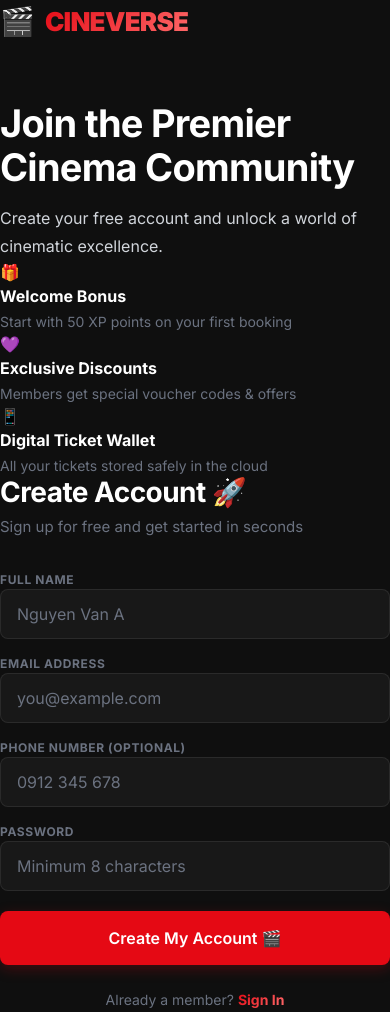
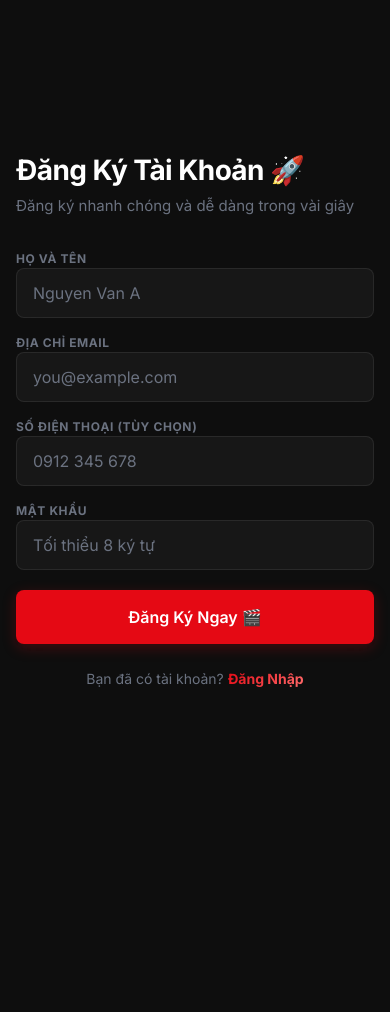
Before and after one commit to phidanghai-spec/Cinema-Management-System, a Django app: page /register/ in a window 390 px wide. After the commit the page ends 687 px from the top, so only its background shows below. Run offline with Django 4.2, Linux system fonts and the light colour scheme.

Commit message:
design: restore auth pages split-screen layout styles and translate register/login pages to Vietnamese

```diff
--- a/cinema/static/cinema/css/pages.css
+++ b/cinema/static/cinema/css/pages.css
@@ -786,3 +786,89 @@
   align-items: center;
   margin-bottom: var(--spacing-4);
 }
+
+/* ── Auth Pages ── */
+.auth-wrapper {
+  min-height: 100vh;
+  display: grid;
+  grid-template-columns: 1fr 480px;
+  background-color: var(--color-bg-primary);
+}
+
+.auth-left {
+  position: relative;
+  overflow: hidden;
+  background: linear-gradient(135deg, #0e111d 0%, #17122b 100%);
+  display: flex;
+  flex-direction: column;
+}
+
+.auth-left-bg {
+  position: absolute;
+  inset: 0;
+  background-size: cover;
+  background-position: center;
+  opacity: 0.15;
+  filter: blur(1px);
+  transform: scale(1.02);
+}
+
+.auth-left-overlay {
+  position: absolute;
+  inset: 0;
+  background: linear-gradient(135deg, rgba(229, 9, 20, 0.15) 0%, rgba(59, 130, 246, 0.1) 100%);
+}
+
+.auth-left-content {
+  position: relative;
+  z-index: 2;
+  padding: var(--spacing-12);
+  display: flex;
+  flex-direction: column;
+  height: 100%;
+  justify-content: space-between;
+  flex: 1;
+}
+
+.auth-features {
+  display: flex;
+  flex-direction: column;
+  gap: var(--spacing-6);
+  margin-top: auto;
+  margin-bottom: var(--spacing-6);
+}
+
+.auth-feature {
+  display: flex;
+  align-items: flex-start;
+  gap: var(--spacing-4);
+}
+
+.auth-feature-icon {
+  width: 44px;
+  height: 44px;
+  border-radius: var(--radius-md);
+  background: rgba(229, 9, 20, 0.15);
+  border: 1px solid rgba(229, 9, 20, 0.3);
+  display: flex;
+  align-items: center;
+  justify-content: center;
+  font-size: 20px;
+  flex-shrink: 0;
+}
+
+.auth-right {
+  background: rgba(15, 15, 15, 0.85);
+  backdrop-filter: blur(25px);
+  -webkit-backdrop-filter: blur(25px);
+  border-left: 1px solid var(--border-glass);
+  display: flex;
+  align-items: center;
+  justify-content: center;
+  padding: var(--spacing-10) var(--spacing-8);
+}
+
+.auth-form-box {
+  width: 100%;
+  max-width: 380px;
+}
--- a/cinema/static/cinema/css/responsive.css
+++ b/cinema/static/cinema/css/responsive.css
@@ -150,4 +150,17 @@
   footer div {
     text-align: center !important;
   }
+
+  /* Auth Pages Mobile Layout */
+  .auth-wrapper {
+    grid-template-columns: 1fr;
+  }
+  .auth-left {
+    display: none !important;
+  }
+  .auth-right {
+    padding: var(--spacing-8) var(--spacing-4);
+    min-height: 100vh;
+    border-left: none;
+  }
 }
--- a/cinema/templates/cinema/register.html
+++ b/cinema/templates/cinema/register.html
@@ -4,7 +4,7 @@
 <head>
     <meta charset="UTF-8">
     <meta name="viewport" content="width=device-width, initial-scale=1.0">
-    <title>Create Account | CineVerse</title>
+    <title>Đăng Ký Tài Khoản | CineVerse</title>
     <link rel="stylesheet" href="{% static 'cinema/css/style.css' %}">
 </head>
 <body style="background: var(--color-bg-primary);">
@@ -21,30 +21,30 @@
             </a>
 
             <div style="margin-top: 60px;">
-                <h2 style="font-size: 38px; line-height: 1.15; margin-bottom: 16px;">Join the Premier<br>Cinema Community</h2>
-                <p style="color: var(--color-text-secondary); font-size: 16px; line-height: 1.7;">Create your free account and unlock a world of cinematic excellence.</p>
+                <h2 style="font-size: 38px; line-height: 1.15; margin-bottom: 16px;">Tham Gia Cộng Đồng<br>CineVerse</h2>
+                <p style="color: var(--color-text-secondary); font-size: 16px; line-height: 1.7;">Đăng ký tài khoản miễn phí và trải nghiệm rạp chiếu phim cao cấp ngay hôm nay.</p>
             </div>
 
             <div class="auth-features">
                 <div class="auth-feature">
                     <div class="auth-feature-icon">🎁</div>
                     <div>
-                        <div style="font-weight: 700; margin-bottom: 3px;">Welcome Bonus</div>
-                        <div style="color: var(--color-text-muted); font-size: 14px;">Start with 50 XP points on your first booking</div>
+                        <div style="font-weight: 700; margin-bottom: 3px;">Ưu Đãi Chào Mừng</div>
+                        <div style="color: var(--color-text-muted); font-size: 14px;">Tặng ngay 50 XP khi hoàn tất đặt vé lần đầu</div>
                     </div>
                 </div>
                 <div class="auth-feature">
                     <div class="auth-feature-icon">💜</div>
                     <div>
-                        <div style="font-weight: 700; margin-bottom: 3px;">Exclusive Discounts</div>
-                        <div style="color: var(--color-text-muted); font-size: 14px;">Members get special voucher codes & offers</div>
+                        <div style="font-weight: 700; margin-bottom: 3px;">Khuyến Mãi Đặc Quyền</div>
+                        <div style="color: var(--color-text-muted); font-size: 14px;">Nhận mã giảm giá và ưu đãi đặc biệt dành riêng cho thành viên</div>
                     </div>
                 </div>
                 <div class="auth-feature">
                     <div class="auth-feature-icon">📱</div>
                     <div>
-                        <div style="font-weight: 700; margin-bottom: 3px;">Digital Ticket Wallet</div>
-                        <div style="color: var(--color-text-muted); font-size: 14px;">All your tickets stored safely in the cloud</div>
+                        <div style="font-weight: 700; margin-bottom: 3px;">Ví Vé Điện Tử</div>
+                        <div style="color: var(--color-text-muted); font-size: 14px;">Lưu trữ toàn bộ vé xem phim của bạn một cách an toàn</div>
                     </div>
                 </div>
             </div>
@@ -54,8 +54,8 @@
     <!-- Right: Register Form -->
     <div class="auth-right">
         <div class="auth-form-box">
-            <h2 style="font-size: 28px; margin-bottom: 6px;">Create Account 🚀</h2>
-            <p style="color: var(--color-text-muted); margin-bottom: 32px; font-size: 15px;">Sign up for free and get started in seconds</p>
+            <h2 style="font-size: 28px; margin-bottom: 6px;">Đăng Ký Tài Khoản 🚀</h2>
+            <p style="color: var(--color-text-muted); margin-bottom: 32px; font-size: 15px;">Đăng ký nhanh chóng và dễ dàng trong vài giây</p>
 
             {% if error %}
                 <div style="background: rgba(239,68,68,0.1); border: 1px solid rgba(239,68,68,0.4); color: var(--color-error); padding: 12px 16px; border-radius: var(--radius-md); margin-bottom: 22px; font-size: 14px;">
@@ -66,26 +66,26 @@
             <form method="POST" action="{% url 'register' %}" style="display: flex; flex-direction: column; gap: 16px;">
                 {% csrf_token %}
                 <div>
-                    <label class="form-label">Full Name</label>
+                    <label class="form-label">Họ và Tên</label>
                     <input type="text" name="name" class="form-input" placeholder="Nguyen Van A" autocomplete="name" required>
                 </div>
                 <div>
-                    <label class="form-label">Email Address</label>
+                    <label class="form-label">Địa chỉ Email</label>
                     <input type="email" name="email" class="form-input" placeholder="you@example.com" autocomplete="email" required>
                 </div>
                 <div>
-                    <label class="form-label">Phone Number (Optional)</label>
+                    <label class="form-label">Số Điện Thoại (Tùy chọn)</label>
                     <input type="text" name="phone" class="form-input" placeholder="0912 345 678" autocomplete="tel">
                 </div>
                 <div>
-                    <label class="form-label">Password</label>
-                    <input type="password" name="password" class="form-input" placeholder="Minimum 8 characters" autocomplete="new-password" required>
+                    <label class="form-label">Mật khẩu</label>
+                    <input type="password" name="password" class="form-input" placeholder="Tối thiểu 8 ký tự" autocomplete="new-password" required>
                 </div>
-                <button type="submit" class="btn btn-primary" style="width: 100%; padding: 14px; font-size: 16px; margin-top: 4px;">Create My Account 🎬</button>
+                <button type="submit" class="btn btn-primary" style="width: 100%; padding: 14px; font-size: 16px; margin-top: 4px;">Đăng Ký Ngay 🎬</button>
             </form>
 
             <p style="margin-top: 24px; text-align: center; color: var(--color-text-muted); font-size: 14px;">
-                Already a member? <a href="{% url 'login' %}" class="grad-text" style="font-weight: 700; text-decoration: none;">Sign In</a>
+                Bạn đã có tài khoản? <a href="{% url 'login' %}" class="grad-text" style="font-weight: 700; text-decoration: none;">Đăng Nhập</a>
             </p>
         </div>
     </div>
```
Also changed, not shown: cinema/templates/cinema/login.html (+17 -17 lines).
